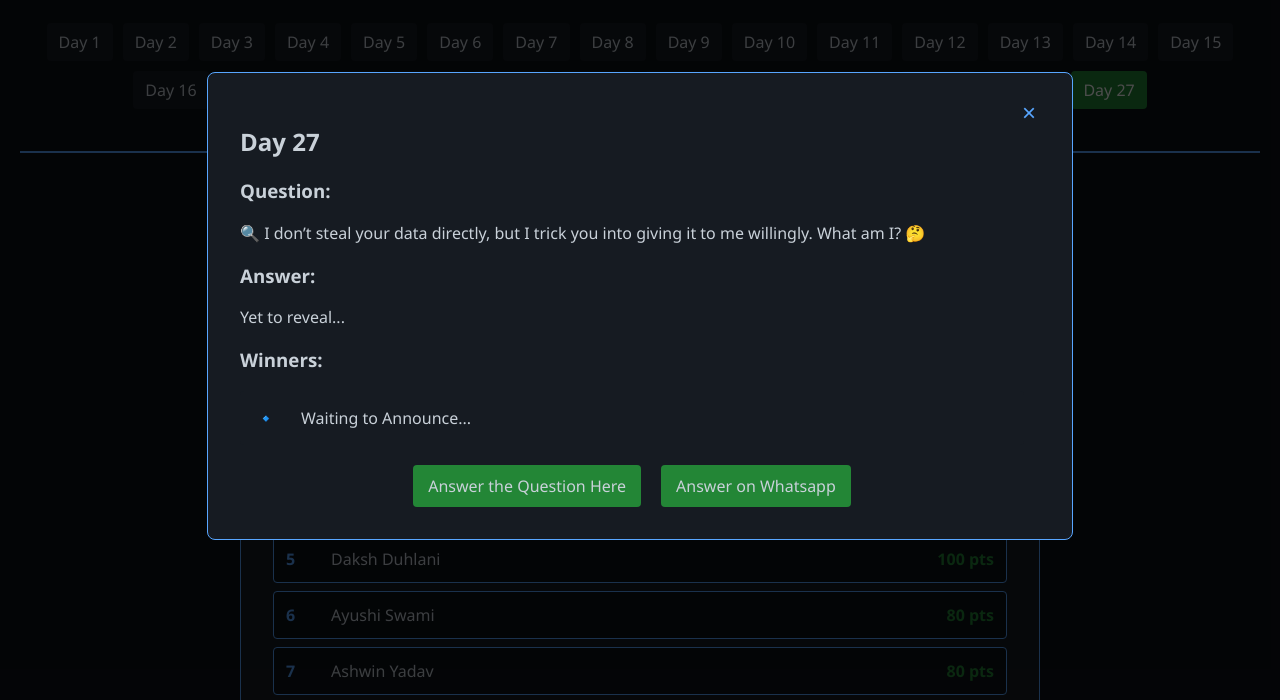
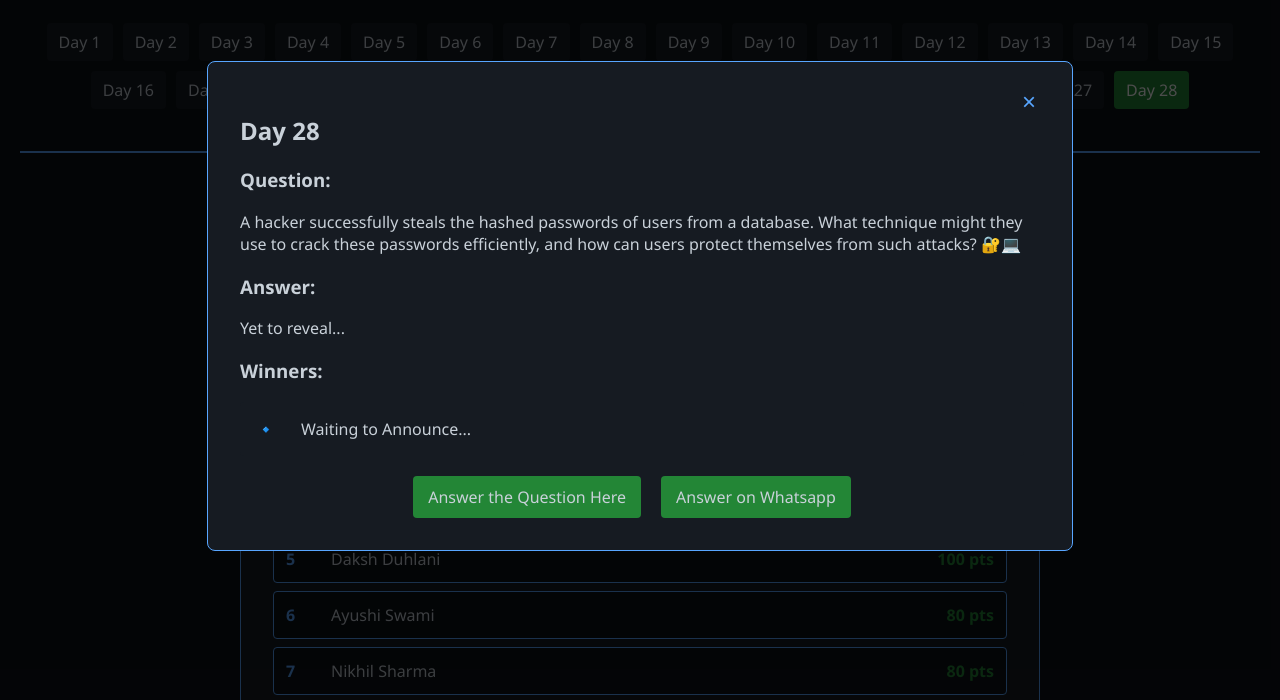
Before and after one commit to TechieYuvraj/CS-Challenge-Leaderboard, a plain HTML site: page index.html in a window 1280 px wide. Shown: the part 94-794 px from the top of the page. Drawn offline with Linux system fonts and the light colour scheme.

Commit message:
day 28 update

```diff
--- a/index.html
+++ b/index.html
@@ -7,7 +7,7 @@
     <meta http-equiv="Expires" content="0">
     <meta name="viewport" content="width=device-width, initial-scale=1.0">
     <title>CS Challenge Leaderboard</title>
-    <link rel="stylesheet" href="styles.css?v=8.0">
+    <link rel="stylesheet" href="styles.css?v=9.0">
 </head>
 <body>
     <header>
@@ -48,6 +48,6 @@
         <p>© 2025 CS Challenge Leaderboard</p>
     </footer>
 
-    <script src="script.js?v=8.0"></script>
+    <script src="script.js?v=9.0"></script>
 </body>
 </html>
--- a/script.js
+++ b/script.js
@@ -399,13 +399,22 @@ const challengeData = {
         {
             day: 27,
             question: `🔍 I don’t steal your data directly, but I trick you into giving it to me willingly. What am I? 🤔`,
+            answer: "Social engineering is a manipulation technique that exploits human psychology to trick people into revealing sensitive information, such as passwords or financial details. Common examples include phishing emails, pretexting, baiting, and impersonation.",
+            winners: [
+                { position: "🔹", name: "Aarushi Lodha" },
+                { position: "🔹", name: "Nikhil Sharma" }
+            ]
+        },
+        {
+            day: 28,
+            question: `A hacker successfully steals the hashed passwords of users from a database. What technique might they use to crack these passwords efficiently, and how can users protect themselves from such attacks? 🔐💻`,
             answer: "Yet to reveal...",
             winners: [
                 { position: "🔹", name: "Waiting to Announce..." }
             ]
         }
     ],
-    currentDay: 27
+    currentDay: 28
 };
 
 // Global leaderboard data
```
